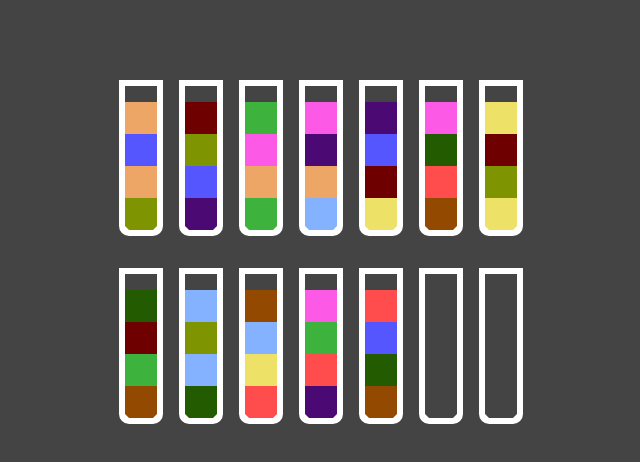
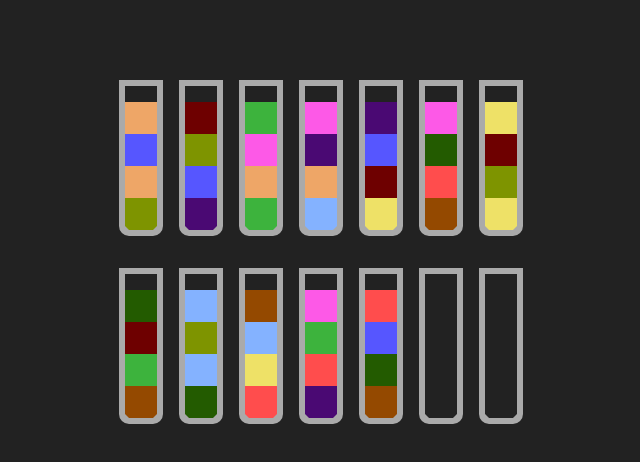
Before and after one commit to kyttike/watersort, a React (Create React App) app: page / in a window 1280 px wide. Shown: the top 462 px of the page, without its empty margins (319-959 px from the left). Built offline with nearby package versions, Linux system fonts and the light colour scheme.

Commit message:
Change background and vial color

```diff
--- a/src/Vial.css
+++ b/src/Vial.css
@@ -1,6 +1,6 @@
 .vial {
   position: relative;
-  border: 6px solid white;
+  border: 6px solid #aaa;
   border-bottom-right-radius: 10px;
   border-bottom-left-radius: 10px;
   cursor: pointer;
@@ -10,7 +10,7 @@
 }
 
 .vial:after {
-  border: 4px solid white;
+  border: 4px solid #aaa;
   position: absolute;
   left: 0;
   right: 0;
@@ -21,11 +21,11 @@
 }
 
 .vial:hover {
-  border-color: lightskyblue;
+  border-color: white;
 }
 
 .vial:hover:after {
-  border-color: lightskyblue;
+  border-color: white;
   border-top-color: transparent;
 }
 
--- a/src/index.css
+++ b/src/index.css
@@ -5,7 +5,7 @@ body {
     sans-serif;
   -webkit-font-smoothing: antialiased;
   -moz-osx-font-smoothing: grayscale;
-  background: #444;
+  background: #222;
 }
 
 code {
```
